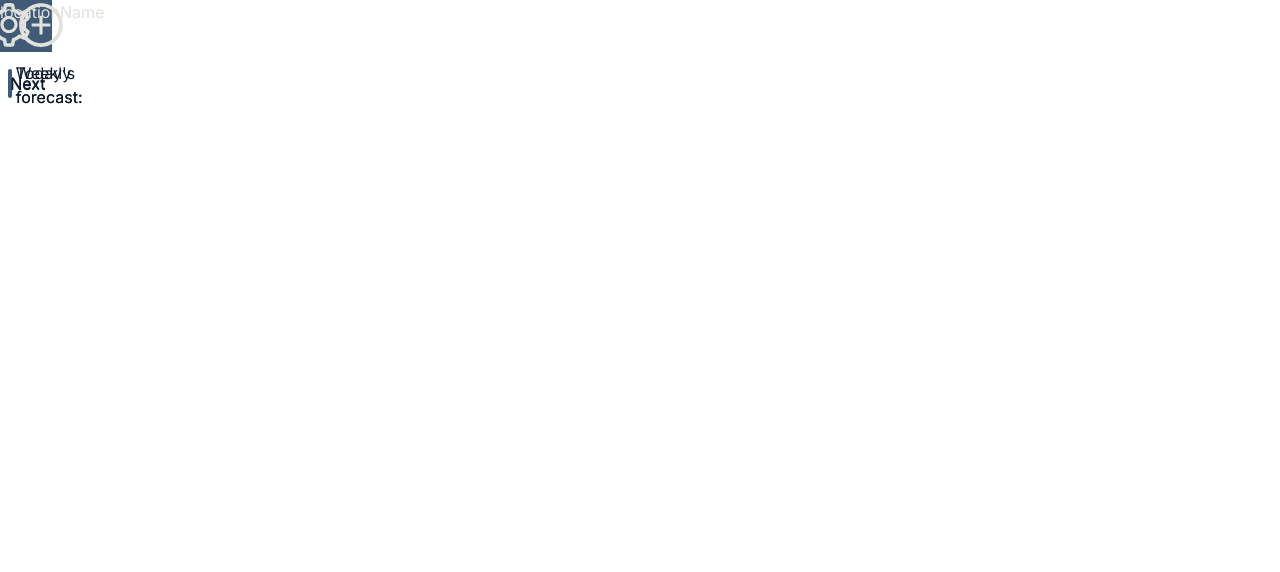
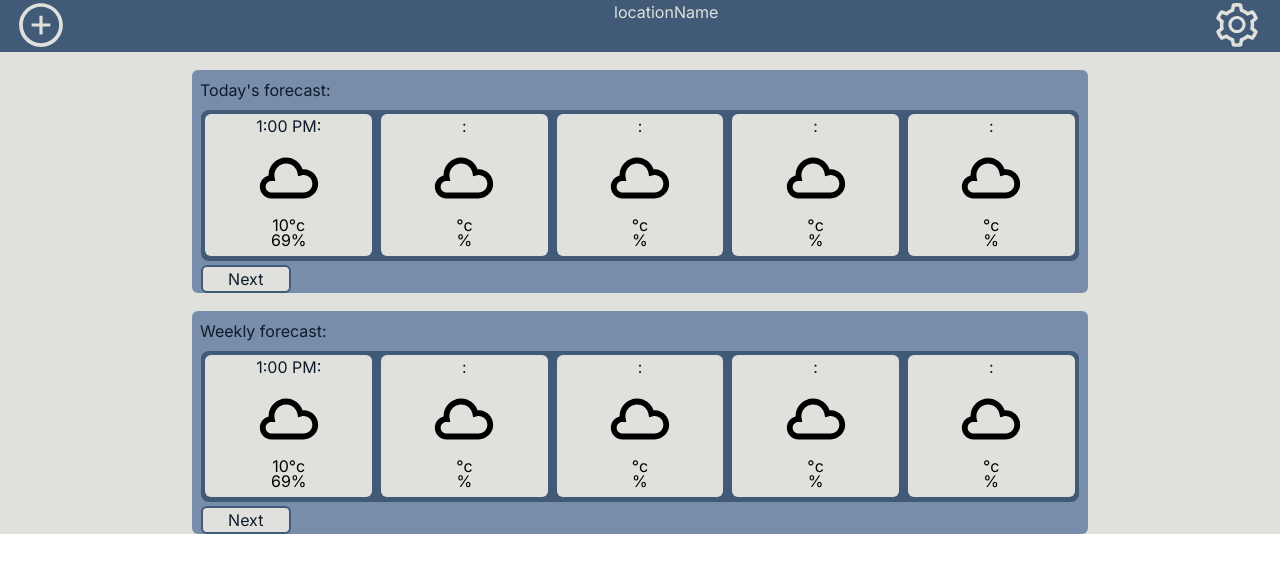
Before and after one commit to AtlantasLTU/weather-app, a Next.js app: page / in a window 1280 px wide. Shown: the top 572 px of the page. Built offline with nearby package versions, Linux system fonts and the light colour scheme.

Commit message:
12:20 9/8/2023

```diff
--- a/src/app/footer.tsx
+++ b/src/app/footer.tsx
@@ -1,7 +1,7 @@
 const Footer = () => {
     return(
-        <footer className="relative w-full h-[4%] bg-primary">
-            <div>
+        <footer className="w-full h-[4%] bg-primary flex flex-col relative order-[2]">
+            <div className="w-full h-full">
                 <h2></h2>
             </div>
         </footer>
--- a/src/app/forecast.tsx
+++ b/src/app/forecast.tsx
@@ -2,7 +2,7 @@ import ForecastDay from "./forecastDay";
 
 const Forecast = (props: any) => {
     return(
-        <div className="bg-secondary w-full h-[33%] rounded-md relative mt-[2%]">
+        <div className="bg-secondary w-full h-[33%] rounded-md relative mt-[2%] flex-col">
             <header className="m-2 text-text h-[10%]">{props.day} forecast:</header>
             <main className="ml-[1%] h-[70%] w-[98%] bg-primary overflow-y-hidden rounded-lg overflow-x-auto flex flex-row">
                 <ForecastDay hour="1:00 PM" humidity="69" temperature="10"/>
--- a/src/app/header.tsx
+++ b/src/app/header.tsx
@@ -2,7 +2,7 @@ import { AiOutlineSetting, AiOutlinePlusCircle } from 'react-icons/ai';
 
 const Header = () => {
     return(
-        <header className="w-full h-[10%] bg-primary relative flex items-center text-center">
+        <header className="w-full h-[10%] bg-primary relative flex-col flex items-center text-center order-[1]">
             <div className="w-[3.25rem] h-[3.25rem] absolute left-[1rem] flex-row">
                 <AiOutlinePlusCircle style={{color: "#e0e1ddff"}} size={50}/>
             </div>
--- a/src/app/main.tsx
+++ b/src/app/main.tsx
@@ -2,8 +2,8 @@ import Forecast from "./forecast";
 
 const Main = () =>{
     return(
-        <main className="bg-accent w-full h-[86%] relative flex justify-center">
-            <div className="w-[70%] h-full absolute flex flex-col">
+        <main className="bg-accent w-full h-[86%] relative flex-col flex items-center justify-center order-[1]">
+            <div className="w-[70%] h-full relative flex flex-col">
                 <Forecast day="Today's"></Forecast>
                 <Forecast day="Weekly"></Forecast>
             </div>
--- a/src/app/page.tsx
+++ b/src/app/page.tsx
@@ -29,10 +29,10 @@ export default function Home() {
   }, []);
 
   return (
-    <div className={`w-[${width}px] h-[${height}px] first-letter flex flex-wrap absolute`} id="main">
+    <div className={`w-[${width}px] h-[${height}px] first-letter flex-col flex`} id="main">
       <Header />
       <Main />
       <Footer />
-      </div>
+    </div>
   );
 }
```
